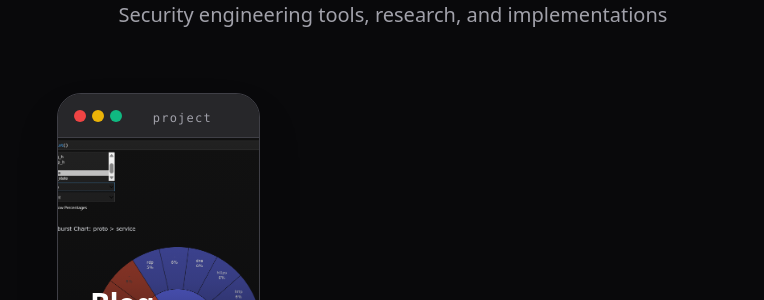
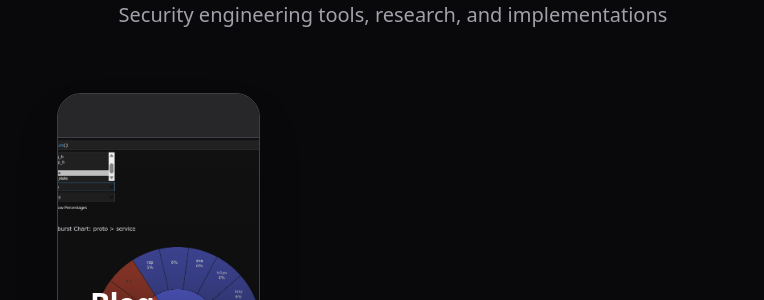
Before and after one commit to jayjoe101/jayjoe101.github.io, a Jekyll site: the page built from projects.md, in a window 1280 px wide and 900 px high. Shown: the part 240-540 px from the top of the window, without its empty margins (247-1011 px from the left). Built offline with Jekyll 4.4.1, drawn with Linux system fonts in a browser that asks for light colours; nearby versions of some CDN libraries.

Commit message:
modified appearance

```diff
--- a/projects.md
+++ b/projects.md
@@ -14,19 +14,10 @@ permalink: /projects/
     <div class="grid grid-cols-1 md:grid-cols-2 lg:grid-cols-3 gap-8">
       {% for project in site.projects %}
       <a href="{{ project.github }}" target="_blank" class="group block">
-        <div class="bg-zinc-900 border border-zinc-700 rounded-3xl overflow-hidden shadow-2xl transition-all duration-300 hover:-translate-y-3 hover:border-emerald-500/60 hover:shadow-emerald-500/20">
+        <div class="bg-zinc-900 border border-zinc-700 rounded-3xl overflow-hidden shadow-2xl transition-all duration-300 hover:-translate-y-3 hover:border-zinc-400 hover:shadow-zinc-400/30">
 
-          <!-- Window title bar -->
-          <div class="h-11 bg-zinc-800 flex items-center px-4 border-b border-zinc-700">
-            <div class="flex gap-1.5">
-              <div class="w-3 h-3 rounded-full bg-red-500"></div>
-              <div class="w-3 h-3 rounded-full bg-yellow-500"></div>
-              <div class="w-3 h-3 rounded-full bg-emerald-500"></div>
-            </div>
-            <div class="flex-1 text-center">
-              <span class="text-zinc-400 text-xs font-mono tracking-widest">project</span>
-            </div>
-          </div>
+          <!-- Minimal window title bar (no lights, no text) -->
+          <div class="h-11 bg-zinc-800 border-b border-zinc-700"></div>
 
           <!-- Image + title overlay -->
           <div class="relative h-72">
```
